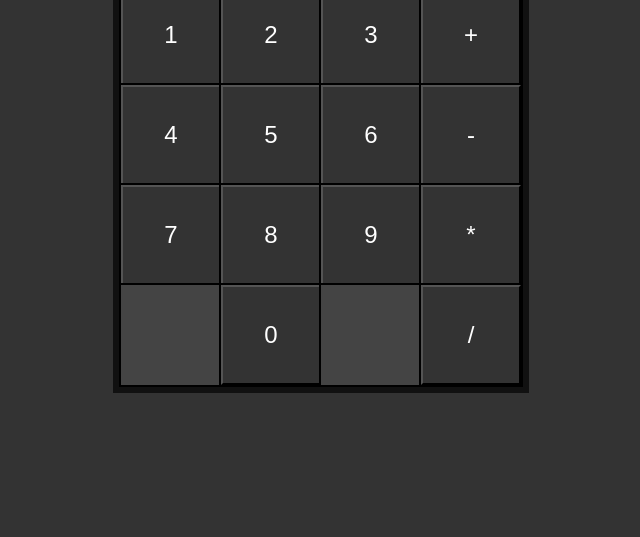
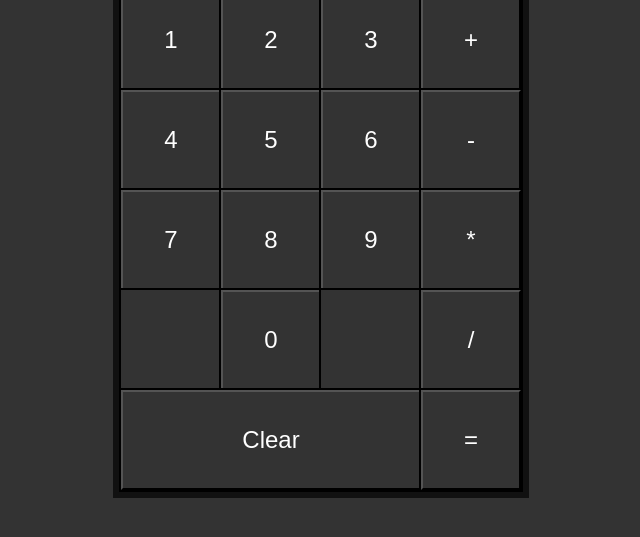
Before and after one commit to Illuminate-dev/odin-calculator, a plain HTML site: page index.html in a window 1280 px wide. Shown: the part 165-702 px from the top of the page, without its empty margins (319-959 px from the left). Drawn offline with Linux system fonts and the light colour scheme.

Commit message:
Restyle Calculator

```diff
--- a/index.html
+++ b/index.html
@@ -13,6 +13,7 @@
       <div class="calculator">
         <div class="display">1000</div>
         <div class="buttons-wrapper">
+          <div>
             <div class="numpad">
               <button class="numpad-button button-1">1</button>
               <button class="numpad-button button-2">2</button>
@@ -26,12 +27,19 @@
               <button class="numpad-button whitespace-button"></button>
               <button class="numpad-button button-0">0</button>
               <button class="numpad-button whitespace-button"></button>
+              <!-- <button class="numpad-button button-clear">Clear</button>
+              <button class="numpad-button button-equals">=</button> -->
+            </div>
+            <div class="clear">
+              <button class="numpad-button button-clear">Clear</button>
+            </div>
           </div>
           <div class="operators">
             <button class="operator-button">+</button>
             <button class="operator-button">-</button>
             <button class="operator-button">*</button>
             <button class="operator-button">/</button>
+            <button class="operator-button">=</button>
           </div>
         </div>
       </div>
--- a/style.css
+++ b/style.css
@@ -39,7 +39,11 @@ body {
 
 .whitespace-button {
     border: none;
-    background-color: #444;
+    background-color: #333;
+}
+
+.button-clear {
+    width: 300px;
 }
 
 button {
@@ -57,4 +61,5 @@ button {
     text-align: right;
     padding: 5px;
     color: lightgrey;
+    height: 97px;
 }
```
Lines whose indentation alone changed are shown as unchanged.
